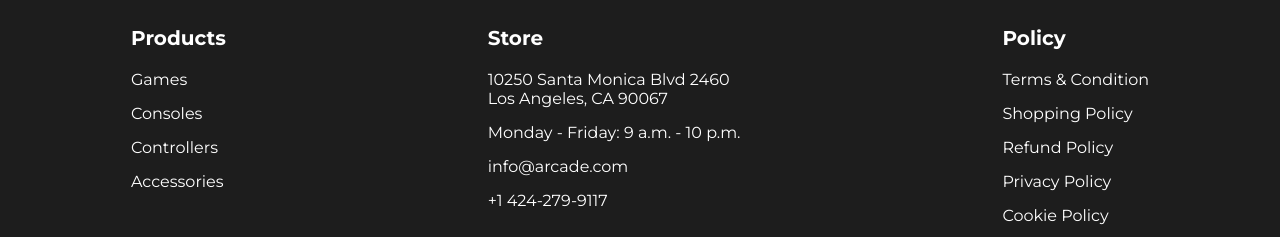
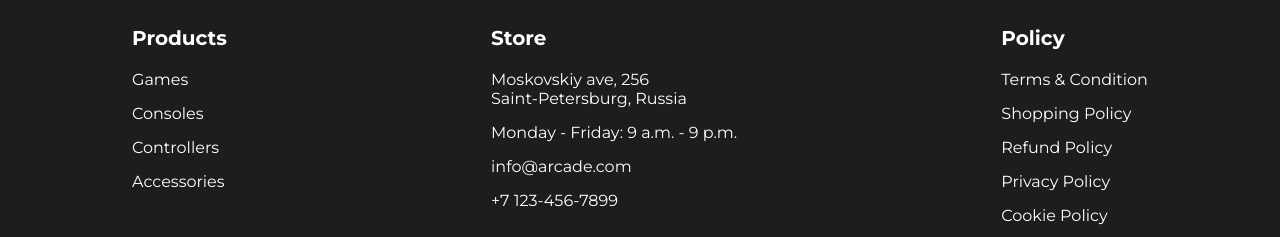
Before and after one commit to Fated00/m3310-poguliaev, a plain HTML site: page products.html in a window 1280 px wide. Shown: the part 2854-3091 px from the top of the page. Drawn offline with Linux system fonts and the light colour scheme.

Commit message:
Update products.html

```diff
--- a/products.html
+++ b/products.html
@@ -225,10 +225,10 @@
         <div class="contacts__store">
             <h4 class="store__title">Store</h4>
             <ul class="store__list">
-                <li class="store__item">10250 Santa Monica Blvd 2460<br>Los Angeles, CA 90067</li>
-                <li class="store__item">Monday - Friday: 9 a.m. - 10 p.m.</li>
-                <li class="store__item">info@arcade.com</li>
-                <li class="store__item">+1 424-279-9117</li>
+                    <li class="store__item">Moskovskiy ave, 256<br>Saint-Petersburg, Russia</li>
+                    <li class="store__item">Monday - Friday: 9 a.m. - 9 p.m.</li>
+                    <li class="store__item">info@arcade.com</li>
+                    <li class="store__item">+7 123-456-7899</li>
             </ul>
         </div>
 
```
